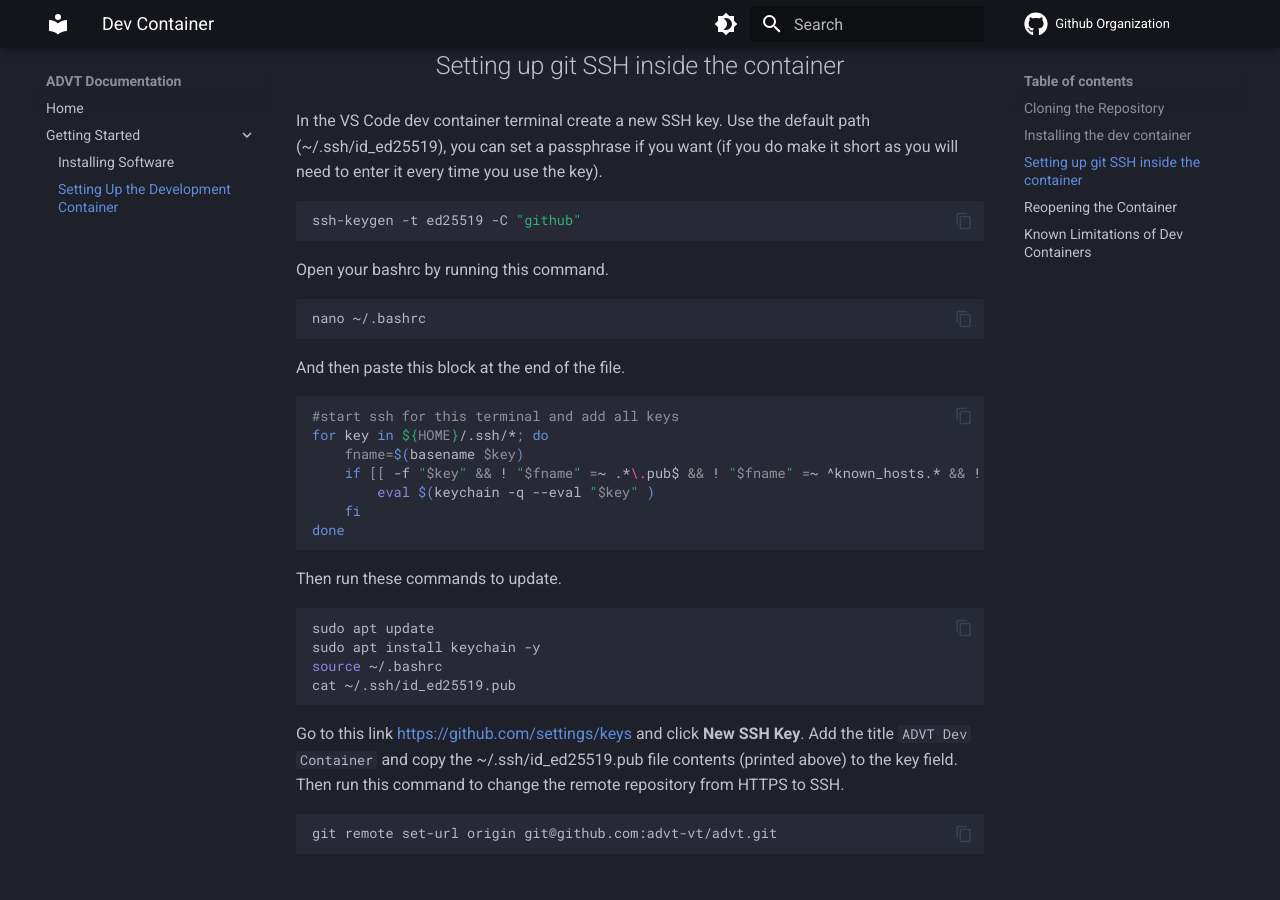
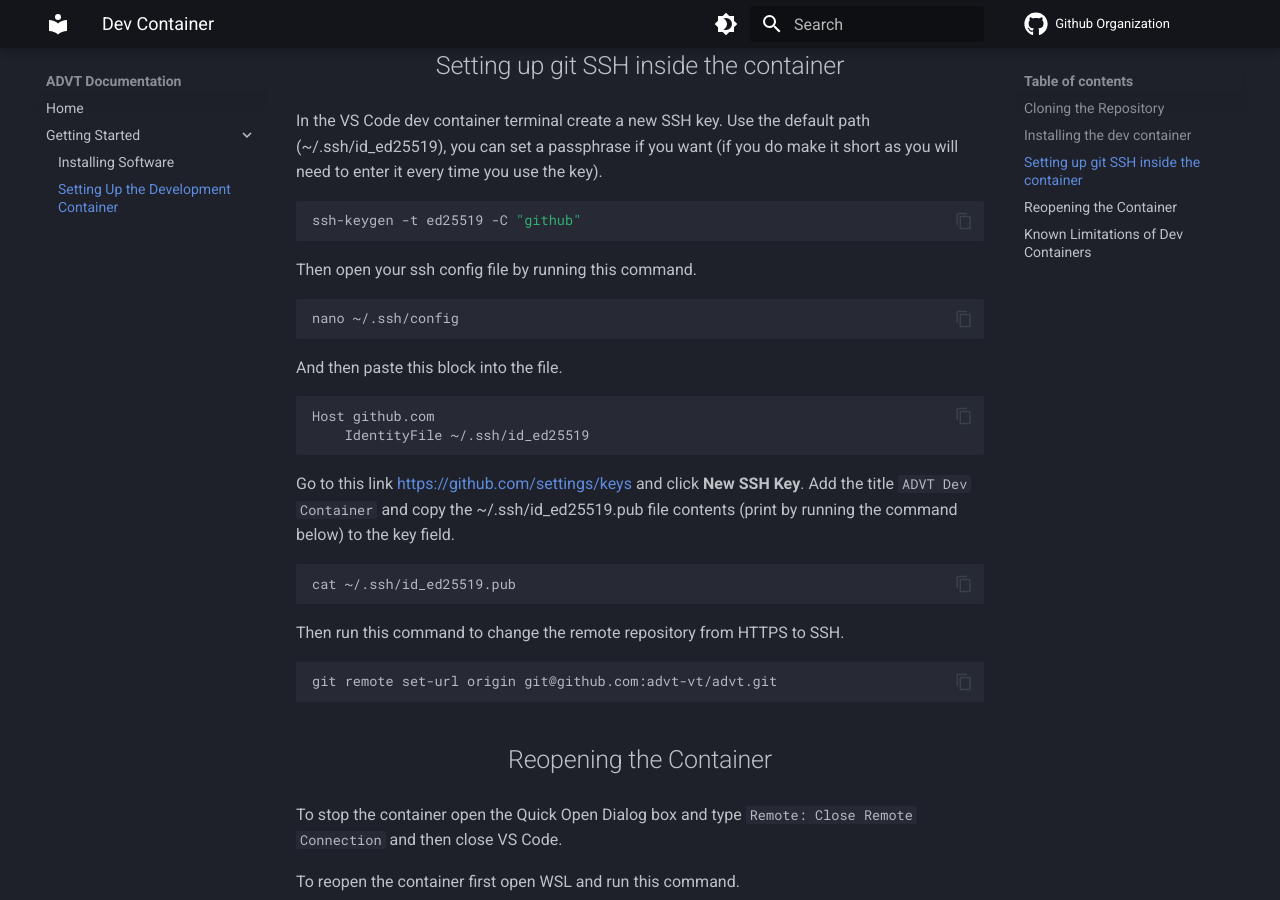
Before and after one commit to advt-vt/advt-vt.github.io, an MkDocs documentation site: the page built from docs/getting_started/setting_up_dev_container.md, in a window 1280 px wide and 900 px high, scrolled down 605 px. Built offline with MkDocs 1.6.1 and Material for MkDocs 9.7.7, drawn with Linux system fonts in a browser that asks for light colours.

Commit message:
Change bashrc to ssh config IdentityFile

````diff
--- a/docs/getting_started/setting_up_dev_container.md
+++ b/docs/getting_started/setting_up_dev_container.md
@@ -29,34 +29,26 @@ In the VS Code dev container terminal create a new SSH key. Use the default path
 ssh-keygen -t ed25519 -C "github"
 ```
 
-Open your bashrc by running this command.
+Then open your ssh config file by running this command.
 
 ``` bash
-nano ~/.bashrc
+nano ~/.ssh/config
 ```
 
-And then paste this block at the end of the file.
+And then paste this block into the file.
 
 ``` bash
-#start ssh for this terminal and add all keys
-for key in ${HOME}/.ssh/*; do
-    fname=$(basename $key)
-    if [[ -f "$key" && ! "$fname" =~ .*\.pub$ && ! "$fname" =~ ^known_hosts.* && ! "$fname" =~ ^config$ && ! "$fname" =~ ^authorized_keys.* ]]; then
-        eval $(keychain -q --eval "$key" )
-    fi
-done
+Host github.com
+    IdentityFile ~/.ssh/id_ed25519
 ```
 
-Then run these commands to update.
+Go to this link <https://github.com/settings/keys> and click **New SSH Key**. Add the title `ADVT Dev Container` and copy the ~/.ssh/id_ed25519.pub file contents (print by running the command below) to the key field.
 
 ``` bash
-sudo apt update
-sudo apt install keychain -y
-source ~/.bashrc
 cat ~/.ssh/id_ed25519.pub
 ```
 
-Go to this link <https://github.com/settings/keys> and click **New SSH Key**. Add the title `ADVT Dev Container` and copy the ~/.ssh/id_ed25519.pub file contents (printed above) to the key field. Then run this command to change the remote repository from HTTPS to SSH.
+Then run this command to change the remote repository from HTTPS to SSH.
 
 ``` bash
 git remote set-url origin git@github.com:advt-vt/advt.git
````
